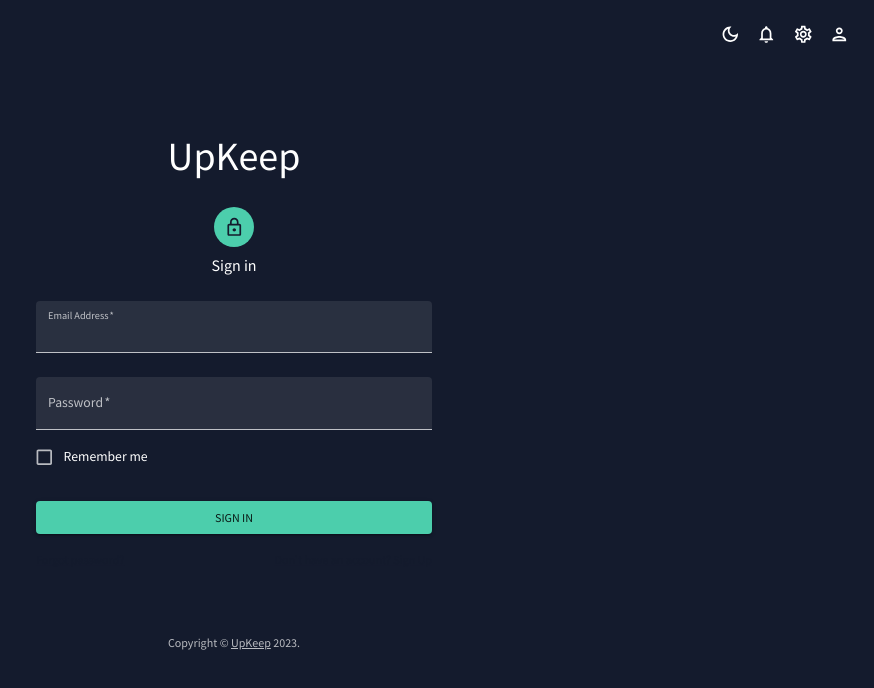
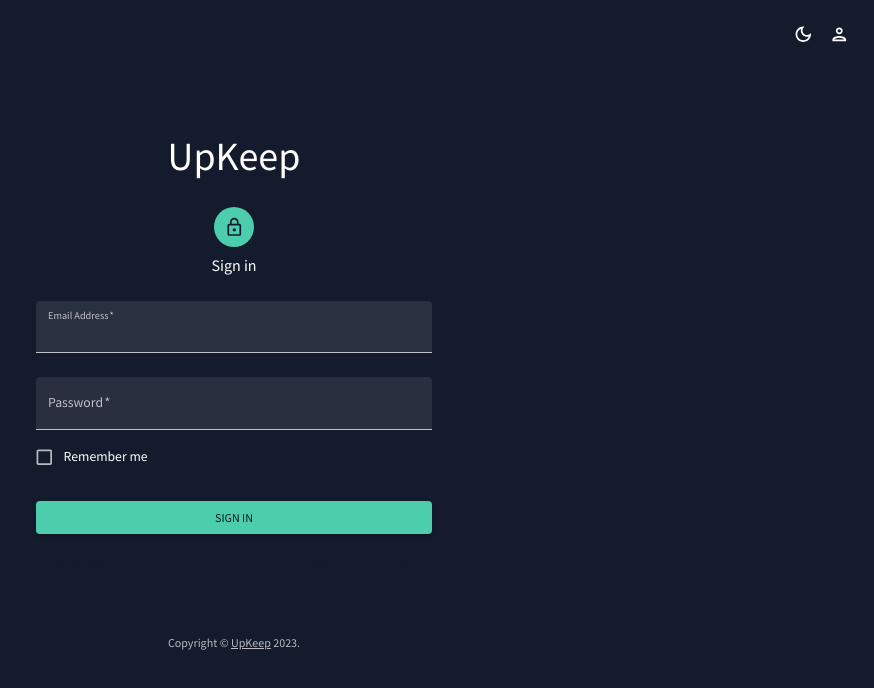
Before and after one commit to UpKeepUC/UpKeepUI, a React (Create React App) app: page / in a window 1280 px wide. Shown: the top 688 px of the page, without its empty margins (406-1280 px from the left). Built offline with nearby package versions, Linux system fonts and the light colour scheme.

Commit message:
commented out setting and Notifcation Button

```diff
--- a/src/pages/global/topbar.jsx
+++ b/src/pages/global/topbar.jsx
@@ -37,12 +37,12 @@
             <LightModeOutlinedIcon />
           )}
         </IconButton>
-        <IconButton>
+{/*         <IconButton>
           <NotificationsOutlinedIcon />
         </IconButton>
         <IconButton>
           <SettingsOutlinedIcon />
-        </IconButton>
+        </IconButton> */}
         <IconButton>
           <PersonOutlinedIcon />
         </IconButton>
```
